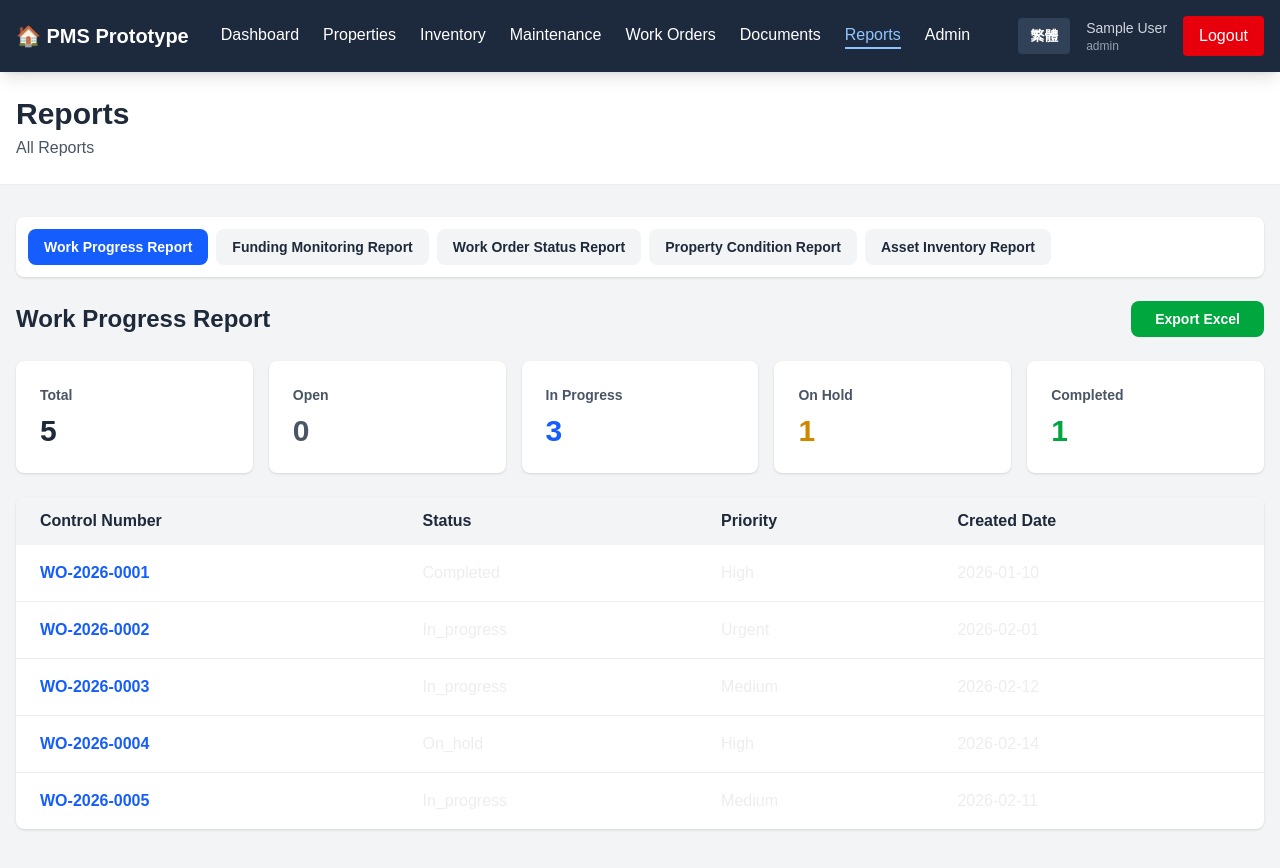
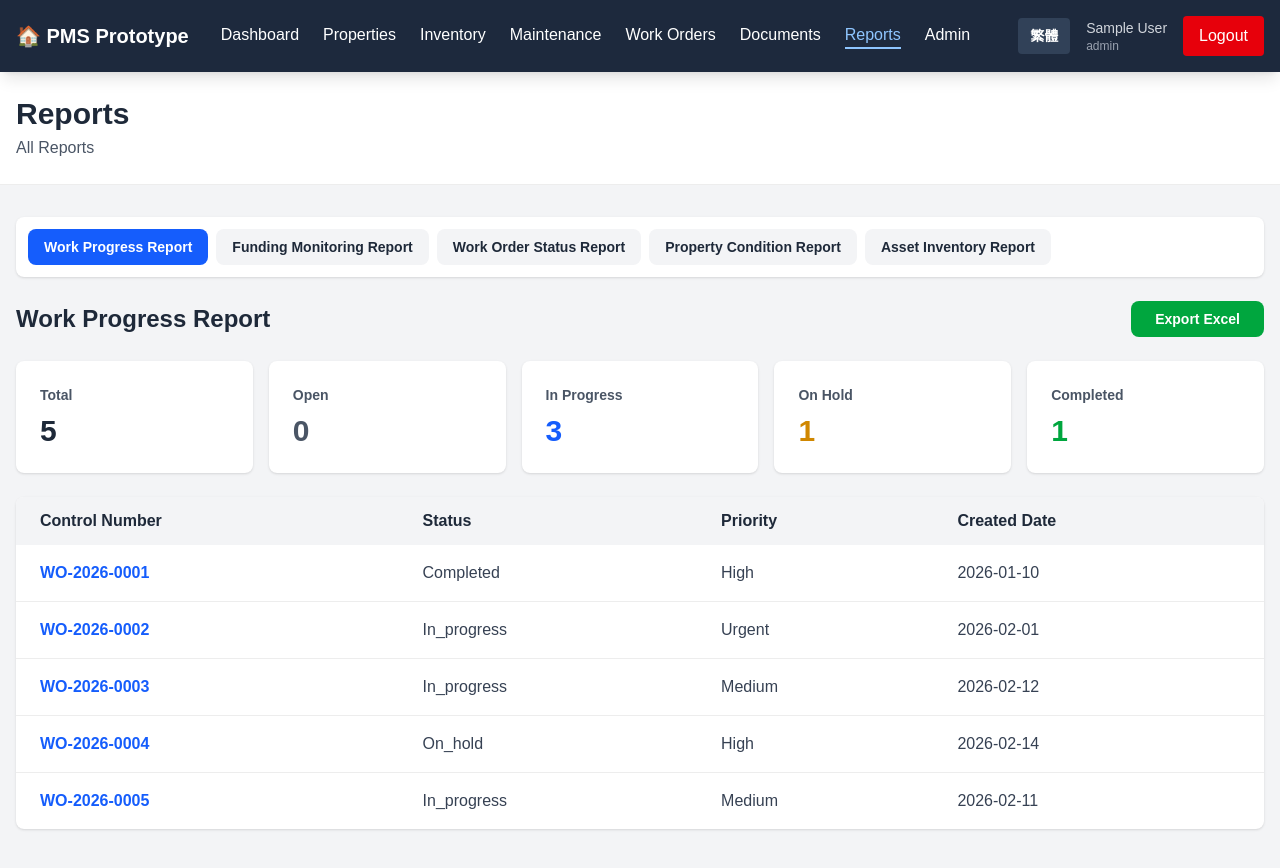
Before and after one commit to ivan-mf-suen/pms-app, a Next.js app: page /reports in a window 1280 px wide. Shown: the top 868 px of the page. Built offline with nearby package versions, Linux system fonts and the light colour scheme; sample sign-in values are in the browser's storage.

Commit message:
- report update

```diff
--- a/src/app/reports/page.tsx
+++ b/src/app/reports/page.tsx
@@ -285,11 +285,11 @@ export default function ReportsPage() {
                 </thead>
                 <tbody className="divide-y">
                   {mockWorkOrders.slice(0, 10).map((wo: any) => (
-                    <tr key={wo.id} className="hover:bg-gray-50">
+                    <tr key={wo.id} className="hover:bg-gray-50 cursor-pointer" onClick={() => window.location.href = `/work-orders/${wo.id}`}>
                       <td className="px-6 py-4 font-semibold text-blue-600">{wo.controlNumber}</td>
-                      <td className="px-6 py-4 capitalize">{wo.status}</td>
-                      <td className="px-6 py-4 capitalize">{wo.priority}</td>
-                      <td className="px-6 py-4">{wo.createdDate}</td>
+                      <td className="px-6 py-4 capitalize text-gray-700">{wo.status}</td>
+                      <td className="px-6 py-4 capitalize text-gray-700">{wo.priority}</td>
+                      <td className="px-6 py-4 text-gray-700">{wo.createdDate}</td>
                     </tr>
                   ))}
                 </tbody>
@@ -318,11 +318,11 @@ export default function ReportsPage() {
               </div>
               <div className="bg-white rounded-lg shadow p-6">
                 <p className="text-gray-600 text-sm font-semibold">{t('voApprovedBudget')}</p>
-                <p className="text-2xl font-bold text-gray-800 mt-2">${fundingData.totalVOApproved.toLocaleString()}</p>
+                <p className="text-2xl font-bold text-gray-800 mt-2 text-gray-700" >${fundingData.totalVOApproved.toLocaleString()}</p>
               </div>
               <div className="bg-white rounded-lg shadow p-6">
                 <p className="text-gray-600 text-sm font-semibold">{t('contingencyBudget')}</p>
-                <p className="text-2xl font-bold text-gray-800 mt-2">${fundingData.totalContingency.toLocaleString()}</p>
+                <p className="text-2xl font-bold text-gray-800 mt-2 text-gray-700">${fundingData.totalContingency.toLocaleString()}</p>
               </div>
               <div className="bg-white rounded-lg shadow p-6 border-2 border-blue-500">
                 <p className="text-gray-600 text-sm font-semibold">{t('cumulativeSpending')}</p>
@@ -352,7 +352,7 @@ export default function ReportsPage() {
                     const cumulative = wo.financials.original + wo.financials.voApproved + wo.financials.contingency;
                     const threshold = wo.financials.original + wo.financials.contingency;
                     return (
-                      <tr key={wo.id} className="hover:bg-gray-50">
+                      <tr key={wo.id} className="hover:bg-gray-50 cursor-pointer" onClick={() => window.location.href = `/work-orders/${wo.id}`}>
                         <td className="px-6 py-4 font-semibold text-blue-600">{wo.controlNumber}</td>
                         <td className="px-6 py-4">${wo.financials.original.toLocaleString()}</td>
                         <td className="px-6 py-4 font-semibold">${cumulative.toLocaleString()}</td>
```
